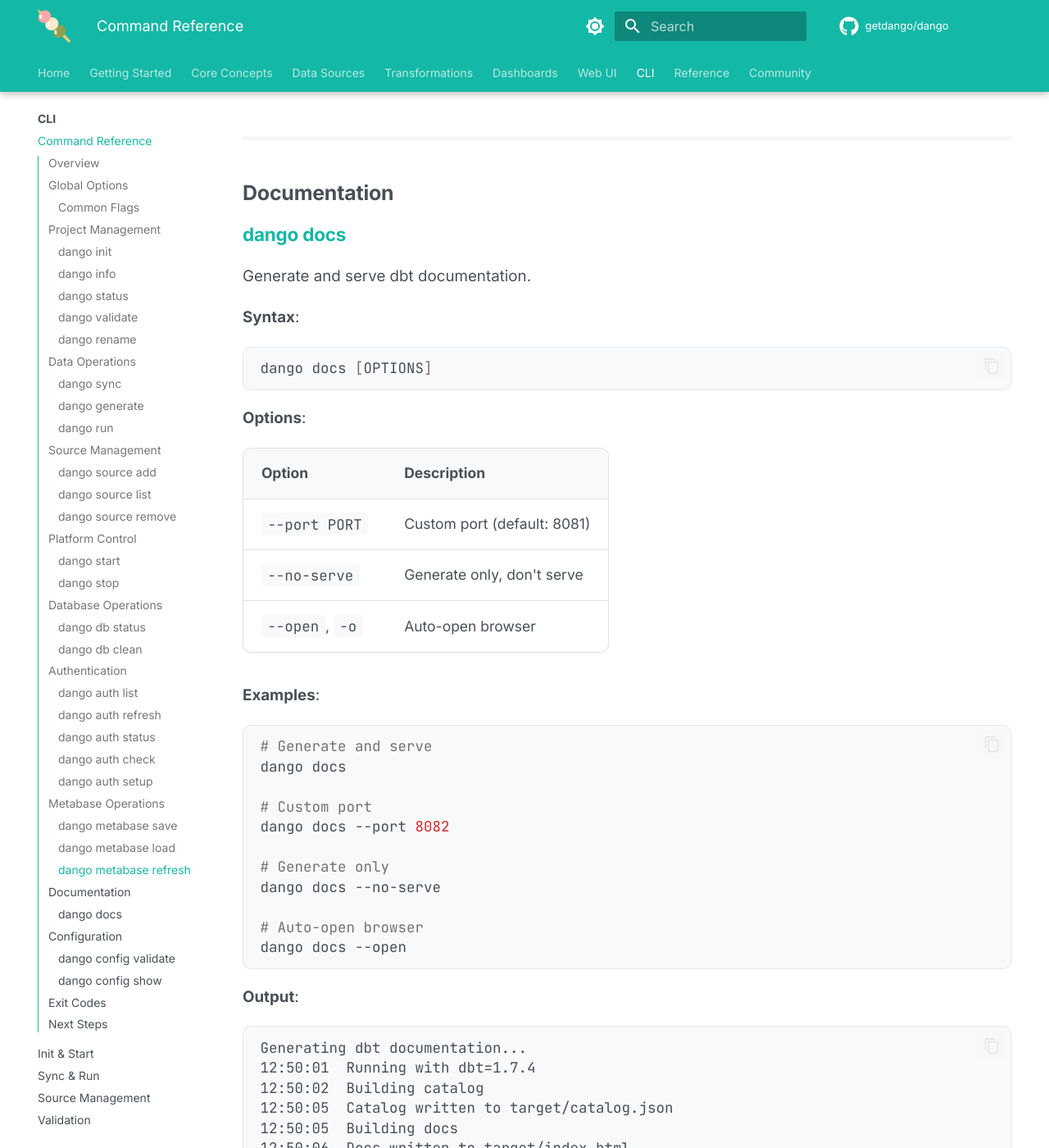
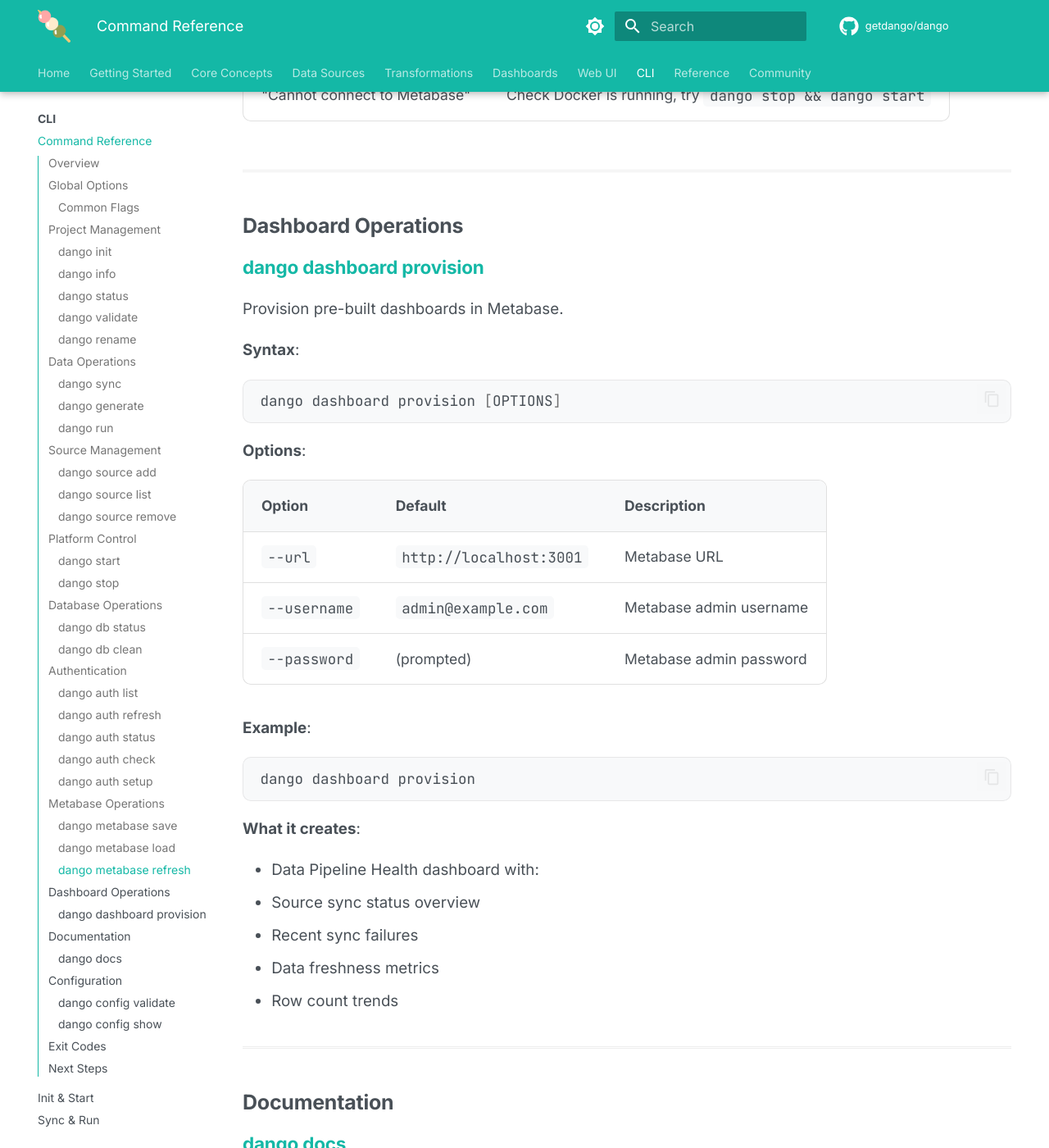
Before and after one commit to getdango/docs, an MkDocs documentation site: the page built from docs/cli/cli-reference.md, in a window 1280 px wide and 1400 px high, scrolled down 36493 px. Shown: the whole window at 82% size. Built offline with MkDocs 1.6.1 and Material for MkDocs 9.7.7, drawn with Linux system fonts in a browser that asks for light colours; comment, search, counter and statistics services are not loaded; the version menu is left out; some of the changed text lies outside the part shown.

Commit message:
Add dashboard provision command to CLI reference
🤖 Generated with [Claude Code](https://claude.com/claude-code)

Co-Authored-By: Claude Opus 4.5 <noreply@anthropic.com>

````diff
--- a/docs/cli/cli-reference.md
+++ b/docs/cli/cli-reference.md
@@ -17,6 +17,7 @@ The Dango CLI provides a comprehensive set of commands for managing your data pl
 - [Database](#database-operations) - db status, db clean
 - [Authentication](#authentication) - auth list/refresh/status/check/setup
 - [Metabase](#metabase-operations) - metabase save/load/refresh
+- [Dashboard](#dashboard-operations) - dashboard provision
 - [Documentation](#documentation) - docs
 - [Configuration](#configuration) - config validate/show
 
@@ -1369,6 +1370,42 @@ Total tables: 15
 
 ---
 
+## Dashboard Operations
+
+### dango dashboard provision
+
+Provision pre-built dashboards in Metabase.
+
+**Syntax**:
+
+```bash
+dango dashboard provision [OPTIONS]
+```
+
+**Options**:
+
+| Option | Default | Description |
+|--------|---------|-------------|
+| `--url` | `http://localhost:3001` | Metabase URL |
+| `--username` | `admin@example.com` | Metabase admin username |
+| `--password` | (prompted) | Metabase admin password |
+
+**Example**:
+
+```bash
+dango dashboard provision
+```
+
+**What it creates**:
+
+- Data Pipeline Health dashboard with:
+  - Source sync status overview
+  - Recent sync failures
+  - Data freshness metrics
+  - Row count trends
+
+---
+
 ## Documentation
 
 ### dango docs
````
